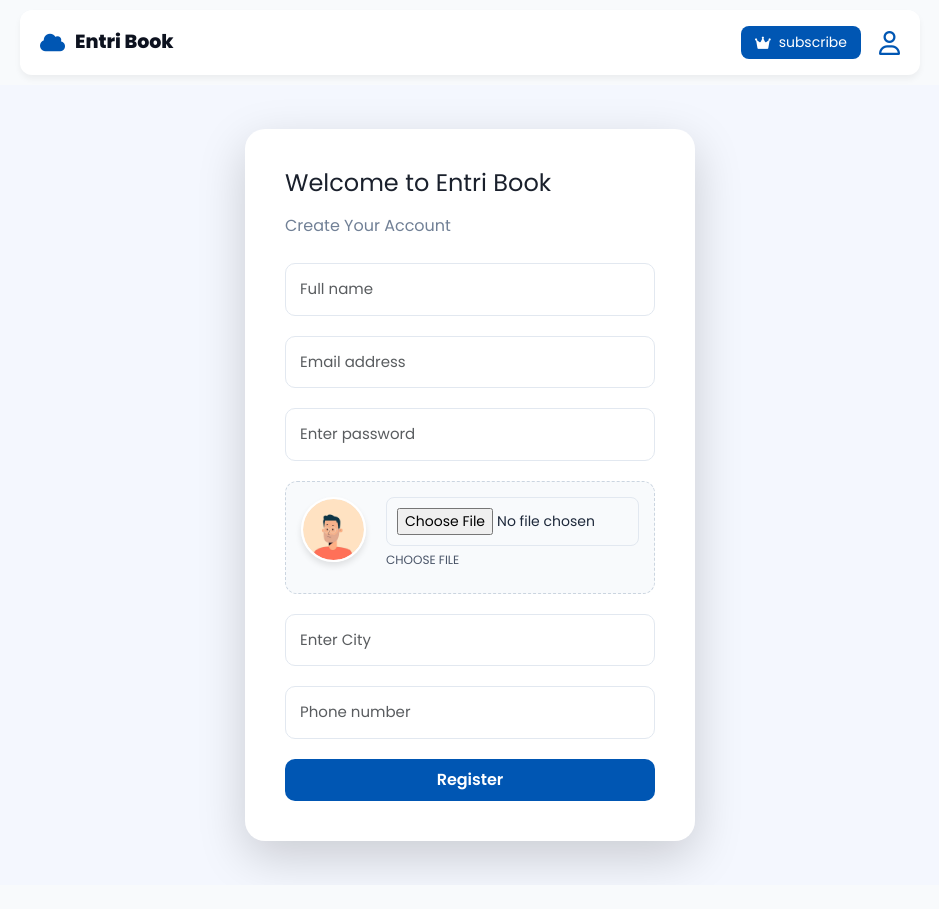
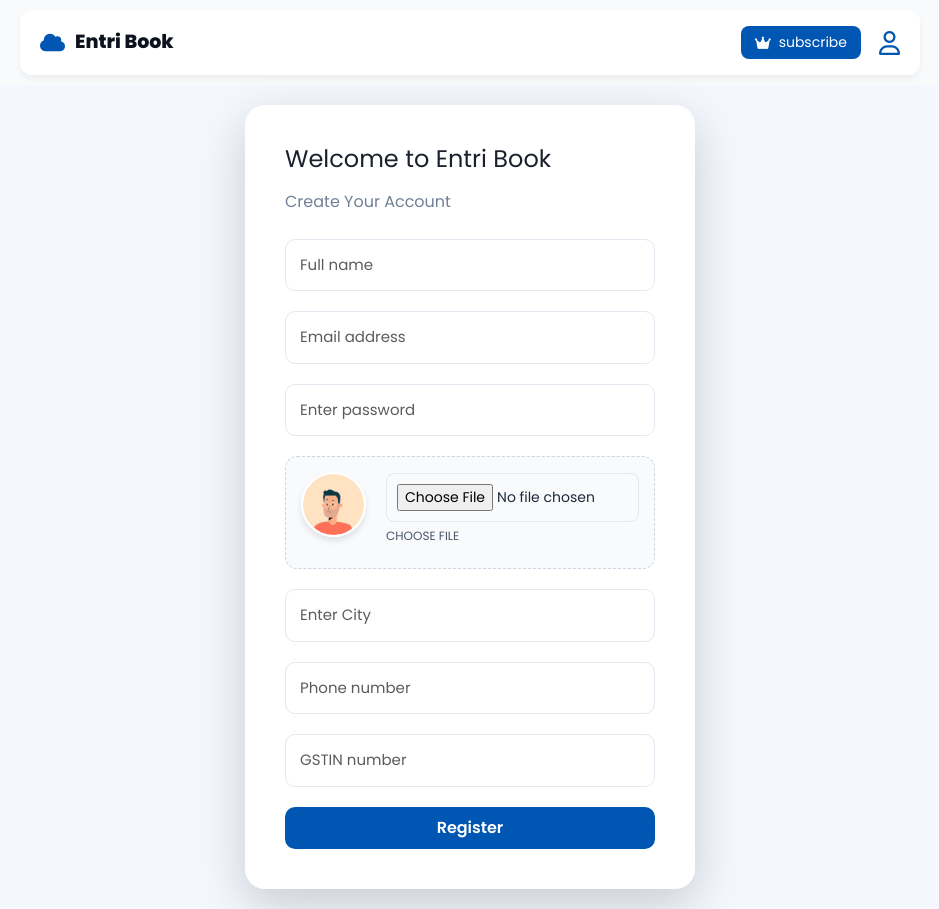
Before and after one commit to myentribook/Entri-Book, a React (Create React App) app in the folder frontend/: page /register in a window 1280 px wide. Shown: the whole page, without its empty margins (170-1109 px from the left). Before the commit the page ends 885 px from the top, so only its background shows below. Built offline with nearby package versions, Linux system fonts and the light colour scheme; no server answers; a web font is replaced by a local one.

Commit message:
gst field added

```diff
--- a/frontend/src/components/user/Register.js
+++ b/frontend/src/components/user/Register.js
@@ -365,7 +365,7 @@ import { useNavigate } from 'react-router-dom';
 
 export default function Register() {
     const [userData, setUserData] = useState({
-        name: "", email: "", password: "", city: "", phone: ""
+        name: "", email: "", password: "", city: "", phone: "", gstin: "" //--new
     });
     const [avatar, setAvatar] = useState("");
     const [avatarPreview, setAvatarPreview] = useState("/images/default_avatar.jpg");
@@ -398,6 +398,7 @@ export default function Register() {
         formData.append('city', userData.city);
         formData.append('phone', userData.phone);
         formData.append('avatar', avatar);
+        formData.append('gstin', userData.gstin)        //--new
 
         dispatch(register(formData));
     };
@@ -462,6 +463,24 @@ export default function Register() {
                             <input name='phone' value={userData.phone} onChange={onChange} type="text" id="phone_field" className="form-control" placeholder="Phone number" />
                         </div>
 
+
+                            {/* new  */}
+
+
+                        <div className="form-group">
+                            <input
+                                name='gstin'
+                                value={userData.gstin}
+                                onChange={onChange}
+                                type="text"
+                                id="GSTIN_field"
+                                className="form-control"
+                                placeholder="GSTIN number"
+                            />
+                        </div>
+
+
+
                         <button type="submit" className="submit-btn" disabled={loading}>
                             {loading ? "Registering..." : "Register"}
                         </button>
```
Also changed, not shown: 2 other files (tests, documents, lock files or other folders).
